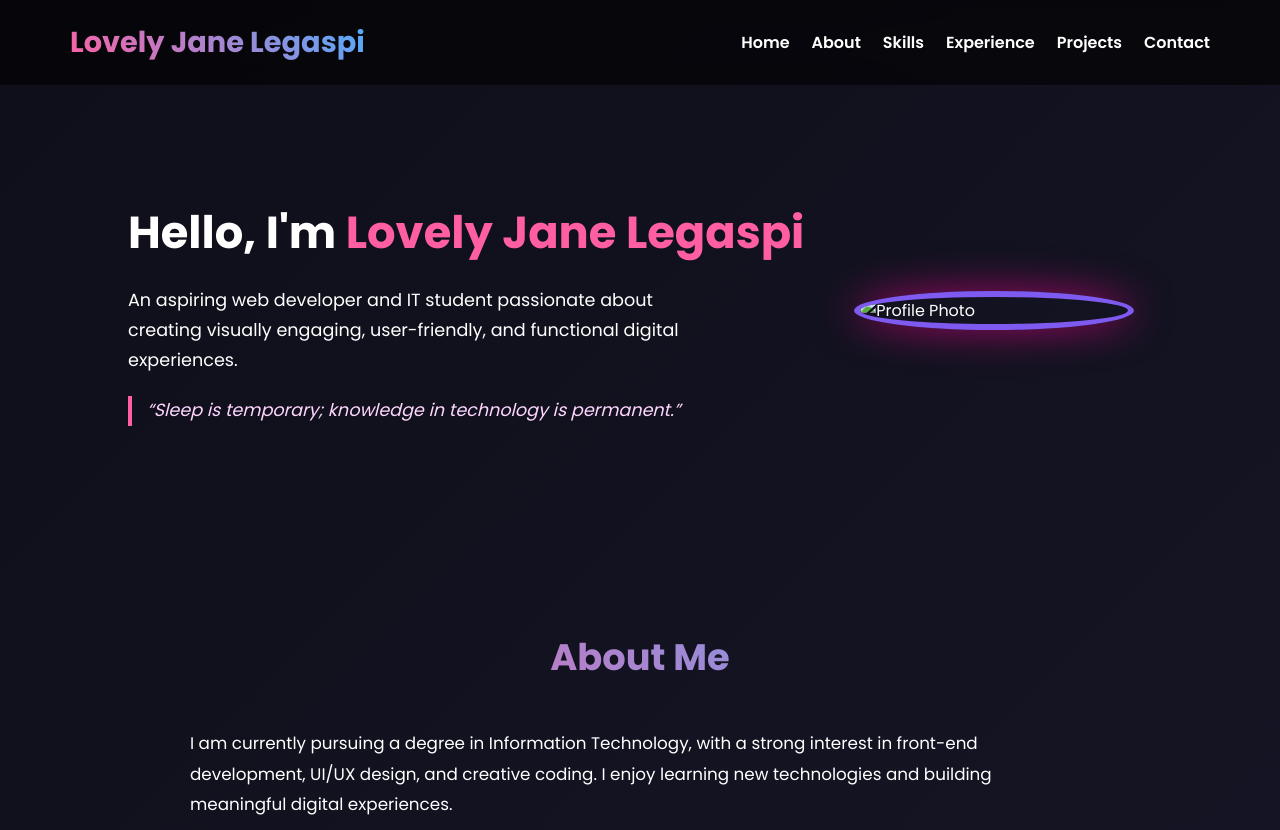
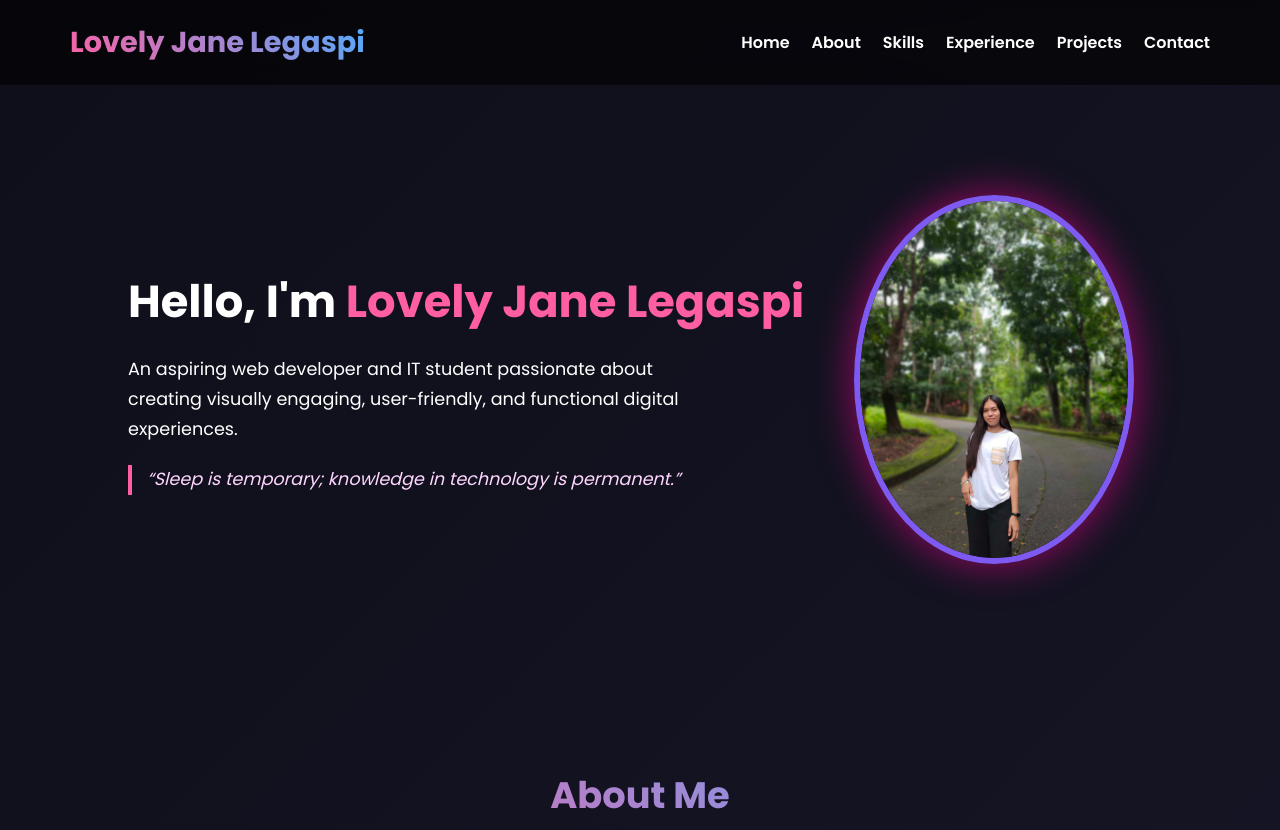
Before and after one commit to lovelyjanelegaspi-ops/legaspilovelyjane.github.io, a plain HTML site: page index.html in a window 1280 px wide. Shown: the top 830 px of the page. Drawn offline with Linux system fonts and the light colour scheme.

Commit message:
Update index.html

```diff
--- a/index.html
+++ b/index.html
@@ -257,8 +257,7 @@ footer {
     </blockquote>
   </div>
 
-  <img src="743f0de9-f81d-4c4a-9230-26a0e53ee08d.jpg
-lovelyjanelegaspi-ops" alt="Profile Photo">
+  <img src="profile.jpg" alt="Profile Photo">
 </section>
 
 <section id="about" class="about">
```
